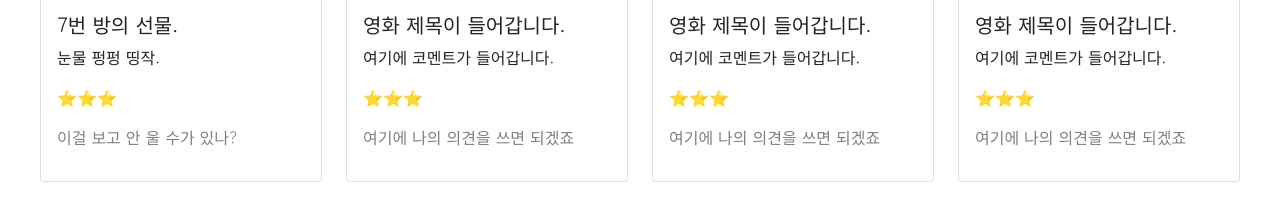
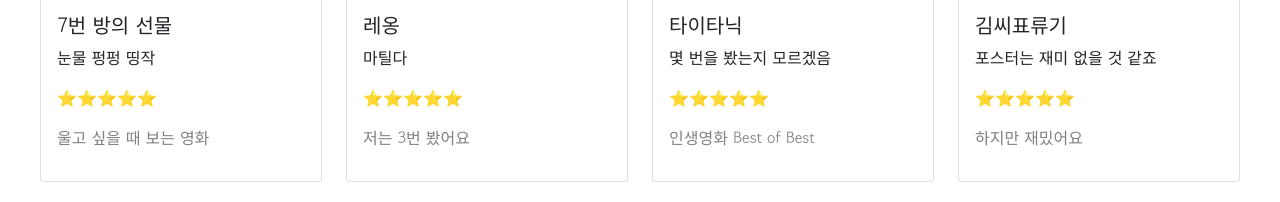
Before and after one commit to JINNY0109/myfile, a plain HTML site: page index.html in a window 1280 px wide. Shown: the part 788-990 px from the top of the page. Drawn offline with nearby package versions, Linux system fonts and the light colour scheme.

Commit message:
Update index.html

```diff
--- a/index.html
+++ b/index.html
@@ -129,46 +129,46 @@
                     <img src="https://search.pstatic.net/common/?src=http%3A%2F%2Fblogfiles.naver.net%2F20130412_148%2Fpjs700913_1365765196814txM9O_JPEG%2Fmovie_imageCAUS4JGN.jpg&type=sc960_832"
                         class="card-img-top" alt="...">
                     <div class="card-body">
-                        <h5 class="card-title">7번 방의 선물. </h5>
-                        <p class="card-text">눈물 펑펑 띵작.</p>
-                        <p>⭐⭐⭐</p>
-                        <p class="mycomment">이걸 보고 안 울 수가 있나?</p>
+                        <h5 class="card-title">7번 방의 선물</h5>
+                        <p class="card-text">눈물 펑펑 띵작</p>
+                        <p>⭐⭐⭐⭐⭐</p>
+                        <p class="mycomment">울고 싶을 때 보는 영화</p>
                     </div>
                 </div>
             </div>
             <div class="col">
                 <div class="card h-100">
-                    <img src="https://movie-phinf.pstatic.net/20210728_221/1627440327667GyoYj_JPEG/movie_image.jpg"
+                    <img src="https://search.pstatic.net/common/?src=http%3A%2F%2Fimgnews.naver.net%2Fimage%2F5575%2F2021%2F04%2F27%2F0000194705_001_20210427093004110.jpg&type=a340"
                         class="card-img-top" alt="...">
                     <div class="card-body">
-                        <h5 class="card-title">영화 제목이 들어갑니다. </h5>
-                        <p class="card-text">여기에 코멘트가 들어갑니다.</p>
-                        <p>⭐⭐⭐</p>
-                        <p class="mycomment">여기에 나의 의견을 쓰면 되겠죠</p>
+                        <h5 class="card-title">레옹</h5>
+                        <p class="card-text">마틸다</p>
+                        <p>⭐⭐⭐⭐⭐</p>
+                        <p class="mycomment">저는 3번 봤어요</p>
                     </div>
                 </div>
             </div>
             <div class="col">
                 <div class="card h-100">
-                    <img src="https://movie-phinf.pstatic.net/20210728_221/1627440327667GyoYj_JPEG/movie_image.jpg"
+                    <img src="https://search.pstatic.net/common/?src=http%3A%2F%2Fshop1.phinf.naver.net%2F20200508_285%2F1588946823630KCOFx_JPEG%2FFRO-003.jpg&type=sc960_832"
                         class="card-img-top" alt="...">
                     <div class="card-body">
-                        <h5 class="card-title">영화 제목이 들어갑니다. </h5>
-                        <p class="card-text">여기에 코멘트가 들어갑니다.</p>
-                        <p>⭐⭐⭐</p>
-                        <p class="mycomment">여기에 나의 의견을 쓰면 되겠죠</p>
+                        <h5 class="card-title">타이타닉</h5>
+                        <p class="card-text">몇 번을 봤는지 모르겠음</p>
+                        <p>⭐⭐⭐⭐⭐</p>
+                        <p class="mycomment">인생영화 Best of Best</p>
                     </div>
                 </div>
             </div>
             <div class="col">
                 <div class="card h-100">
-                    <img src="https://movie-phinf.pstatic.net/20210728_221/1627440327667GyoYj_JPEG/movie_image.jpg"
+                    <img src="https://search.pstatic.net/common/?src=http%3A%2F%2Fblogfiles.naver.net%2FMjAyMjEwMThfMTEg%2FMDAxNjY2MTAyNTYyNjIz.bdyYOaDDp6xZRH3lP0FtJ8YrPhSv88aa2p2bixza0Bwg.LRqvvJHWtR3lD1pt8dmwre8zX6ZpEpFXstUtr0F8jAAg.JPEG.suha0703%2F1666102322707.jpg&type=a340"
                         class="card-img-top" alt="...">
                     <div class="card-body">
-                        <h5 class="card-title">영화 제목이 들어갑니다. </h5>
-                        <p class="card-text">여기에 코멘트가 들어갑니다.</p>
-                        <p>⭐⭐⭐</p>
-                        <p class="mycomment">여기에 나의 의견을 쓰면 되겠죠</p>
+                        <h5 class="card-title">김씨표류기</h5>
+                        <p class="card-text">포스터는 재미 없을 것 같죠</p>
+                        <p>⭐⭐⭐⭐⭐</p>
+                        <p class="mycomment">하지만 재밌어요</p>
                     </div>
                 </div>
             </div>
```
